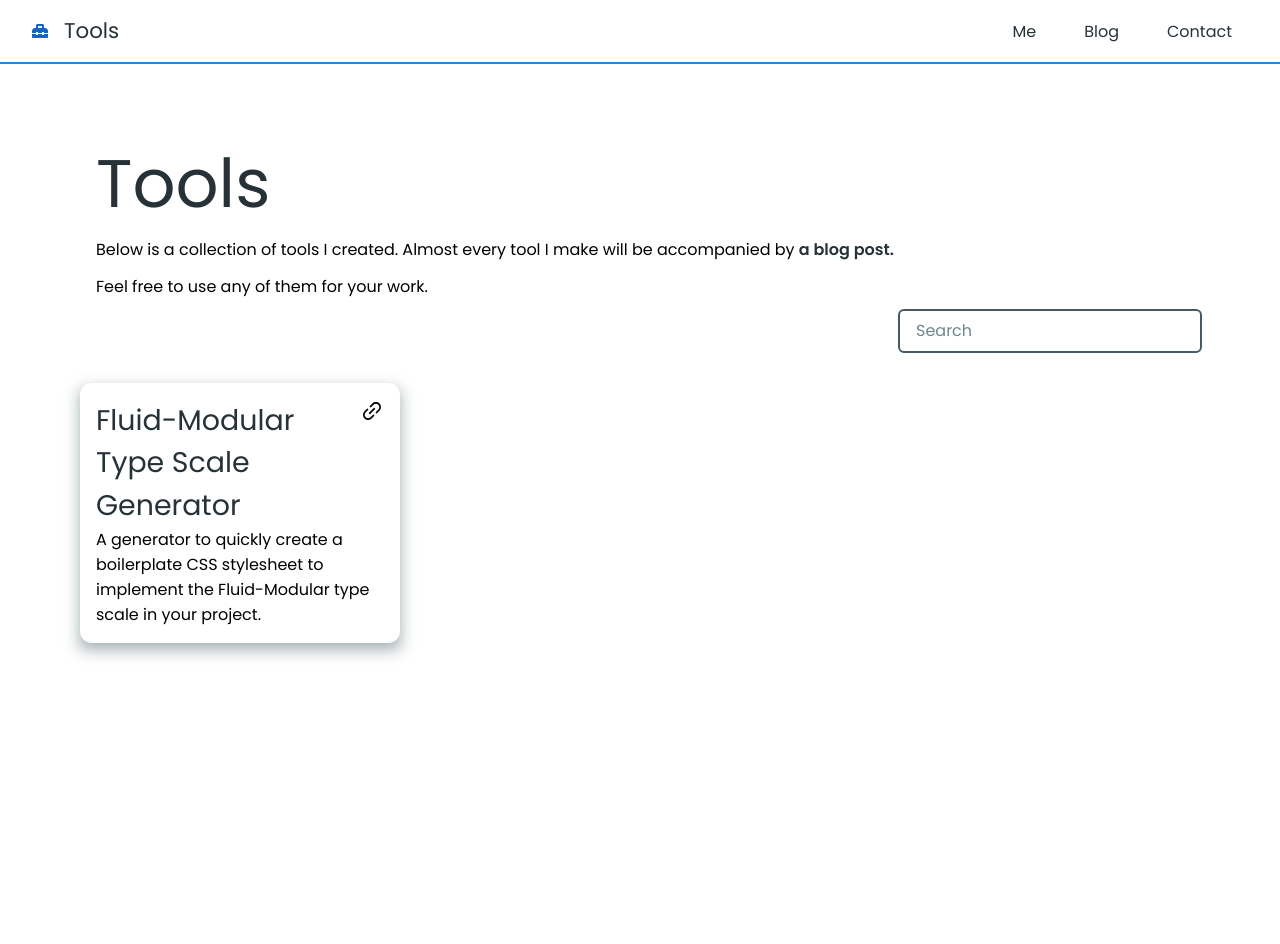
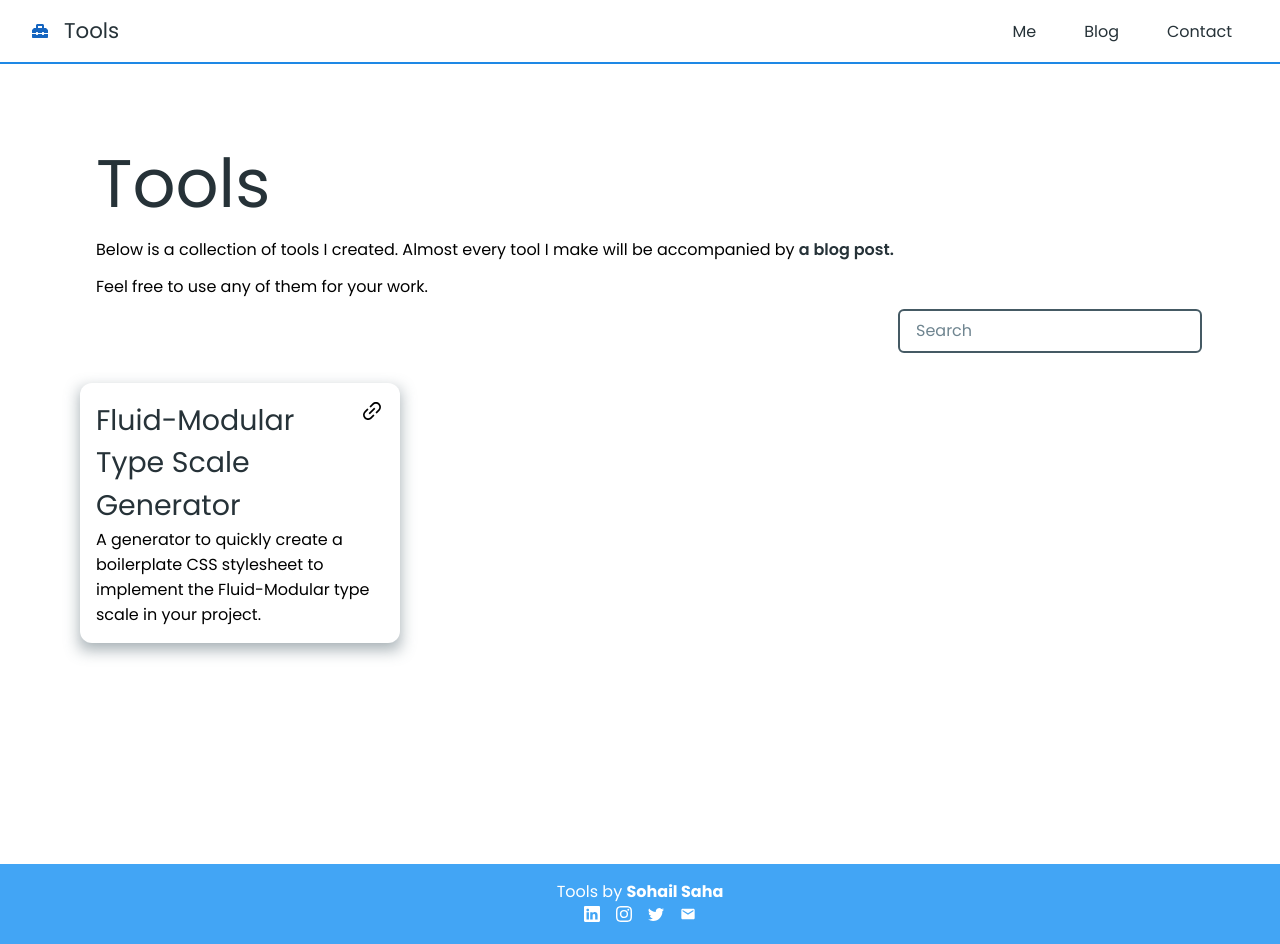
Before and after one commit to captain-woof/tools, a Next.js app: page / in a window 1280 px wide. Before the commit the page ends 864 px from the top, so only its background shows below. Built offline with nearby package versions, Linux system fonts and the light colour scheme.

Commit message:
Footer added

```diff
--- /dev/null
+++ b/components/molecules/footer.js
@@ -0,0 +1,38 @@
+import styled, { css } from 'styled-components'
+import Row from '../atoms/row'
+import { BsLinkedin as LinkedinIcon, BsInstagram as InstagramIcon, BsTwitter as TwitterIcon } from 'react-icons/bs'
+import { MdEmail as EmailIcon } from 'react-icons/md'
+
+const StyledFooter = styled.footer`
+    ${({ theme }) => (css`
+        display: flex;
+        flex-direction: column;
+        justify-content: center;
+        align-items: center;
+        width: 100%;
+        min-height: 10vh;
+        height: max-content;
+        background-color: ${theme.colors.primary.light};
+        padding: var(--sp-300) var(--sp-400);
+
+        & * {
+            color: #fff;
+        }
+    `)}
+`
+
+export default function Footer() {
+    return (
+        <StyledFooter>
+            <p>
+                Tools by <b><a href="https://sohail.saha.in/">Sohail Saha</a></b>
+            </p>
+            <Row hCenter vCenter style={{ gap: '0 1rem' }}>
+                <a rel="noreferrer" href="https://www.linkedin.com/in/sohail-saha/" target="_blank"><LinkedinIcon /></a>
+                <a rel="noreferrer" href="https://instagram.com/sohail_saha_" target="_blank"><InstagramIcon /></a>
+                <a rel="noreferrer" href="https://twitter.com/realCaptainWoof" target="_blank"><TwitterIcon /></a>
+                <a rel="noreferrer" href="mailto:captainwoof.official@gmail.com" target="_blank"><EmailIcon /></a>
+            </Row>
+        </StyledFooter>
+    )
+}
--- a/pages/_app.js
+++ b/pages/_app.js
@@ -1,3 +1,4 @@
+import Footer from "../components/molecules/footer"
 import Navbar from "../components/molecules/navbar"
 import ThemeProvider, { BaseStyle } from "../components/providers/theme"
 
@@ -8,6 +9,7 @@ export default function MyApp({ Component, pageProps }) {
         <BaseStyle />
         <Navbar />
         <Component {...pageProps} />
+        <Footer />
       </ThemeProvider>
     </>
   )
```
